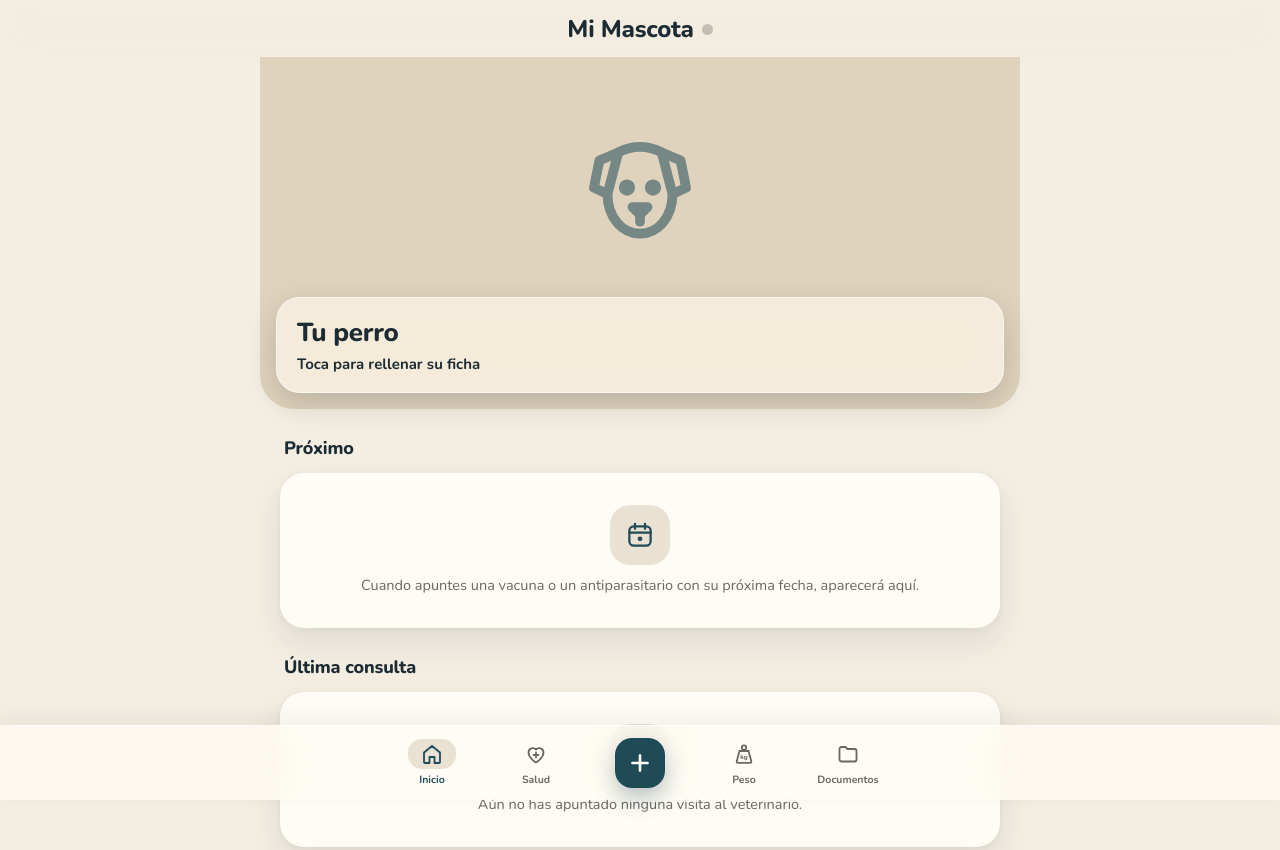
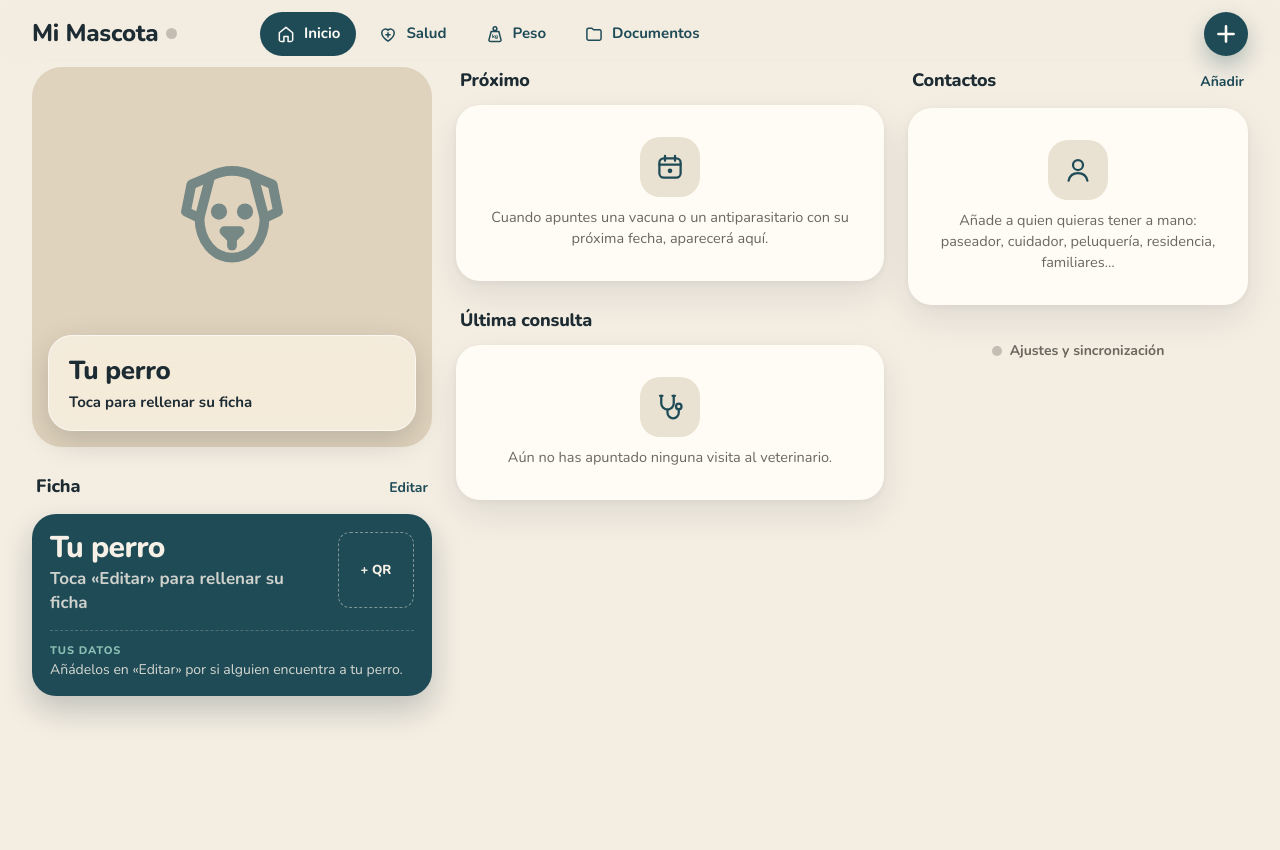
Before and after one commit to Fau25/mi-mascota, a plain HTML site: page index.html in a window 1280 px wide. Shown: the top 850 px of the page. After the commit the page ends 800 px from the top, so only its background shows below. Drawn offline with nearby package versions, Linux system fonts and the light colour scheme.

Commit message:
v32: diseño de escritorio (menú arriba e Inicio en 3 columnas desde 1024 px)
Co-Authored-By: Claude Opus 5.5 <noreply@anthropic.com>
Claude-Session: https://claude.ai/code/session_01RViPf5DwGHAvEPb4uFBKzi

```diff
--- a/index.html
+++ b/index.html
@@ -330,6 +330,33 @@ body.menu-a nav.tabs button.on svg{background:var(--verde2)}
 body.menu-a .mas-nav{display:flex}
 
 @media (prefers-reduced-motion:reduce){*{animation:none!important;transition:none!important}}
+/* ---------- Escritorio (desde 1024 px): menú arriba e Inicio en 3 columnas ---------- */
+@media (min-width:1024px){
+  body.menu-a{padding-bottom:24px}
+  header.top{padding:16px 32px 12px}
+  header.top h1{text-align:left;flex:none}
+  body.menu-a nav.tabs{position:fixed;top:12px;left:260px;right:32px;bottom:auto;padding:0;background:none;border:0;box-shadow:none;-webkit-backdrop-filter:none;backdrop-filter:none;z-index:7;pointer-events:none}
+  body.menu-a nav.tabs .in{max-width:none;gap:6px;pointer-events:auto}
+  body.menu-a nav.tabs button{flex:none;flex-direction:row;gap:8px;font-size:15px;padding:0 16px;height:44px;border-radius:999px;color:var(--verde)}
+  body.menu-a nav.tabs button svg{width:20px;height:20px;padding:0;background:none!important}
+  body.menu-a nav.tabs button.on{background:var(--verde);color:var(--sobre)}
+  body.menu-a nav.tabs button:not(.on):not(.mas-nav):hover{background:var(--card)}
+  body.menu-a nav.tabs .mas-nav{order:9;margin-left:auto;padding:0}
+  body.menu-a nav.tabs .mas-nav span{width:44px;height:44px;border-radius:999px}
+  main:has(#v-inicio.activa.pc){max-width:1360px;padding:4px 32px 24px}
+  #v-inicio.pc{display:grid;grid-template-columns:400px minmax(0,1fr) 340px;gap:24px;align-items:start}
+  #v-inicio.pc .ini-col{min-width:0}
+  #v-inicio.pc .hero{margin:0}
+  #v-inicio.pc .hero-foto{height:380px;border-radius:30px}
+  #v-inicio.pc .ini-col>.sec:first-child{margin-top:0}
+  [role=button],button{cursor:pointer}
+}
+@media (min-width:1024px) and (max-width:1279px){
+  #v-inicio.pc{grid-template-columns:360px minmax(0,1fr)}
+  #v-inicio.pc{grid-template-rows:auto 1fr}
+  #v-inicio.pc .ini-col:nth-child(1){grid-row:1 / span 2}
+  #v-inicio.pc .ini-col:nth-child(3){grid-column:2}
+}
 </style>
 </head>
 <body>
@@ -370,7 +397,7 @@ body.menu-a .mas-nav{display:flex}
 
 <script>
 'use strict';
-const VERSION = 'v31';
+const VERSION = 'v32';
 
 /* ---------- utilidades ---------- */
 const $ = s => document.querySelector(s);
@@ -613,12 +640,12 @@ function renderInicio() {
       <div class="hc-sub">${esc([p.raza || 'Toca para rellenar su ficha', anios(p.nacimiento)].filter(Boolean).join(' · '))}</div>
       ${(ult || p.chip) ? `<div class="hc-loc">${ult ? `<span>${ic('bascula')} ${num(ult.kg)} kg</span>` : ''}${p.chip ? `<span>${ic('chip')} ${esc(p.chip)}</span>` : ''}</div>` : ''}
     </div></div>`;
-  h += `<div class="sec"><h2>Próximo</h2></div><div class="card">`;
+  h += `<!--§--><div class="sec"><h2>Próximo</h2></div><div class="card">`;
   h += av.length ? av.slice(0, 6).map(a => fila({ ico: a.ico, terra: a.terra, t: a.titulo, s: a.cumple ? a.sub : `${a.sub} · ${fmt(a.fecha)}`, der: a.cumple ? `<span class="pill neutro">${diasHasta(a.fecha) === 0 ? '¡hoy!' : 'en ' + diasHasta(a.fecha) + ' días'}</span>` : pillFecha(a.fecha), abrir: a.abrir })).join('')
     : vacioHTML('🗓️', 'Cuando apuntes una vacuna o un antiparasitario con su próxima fecha, aparecerá aquí.');
   h += `</div>`;
 
-  h += `<div class="sec"><h2>Última consulta</h2>${cons.length ? `<button class="link" onclick="irA('salud','consultas')">Ver todas</button>` : ''}</div><div class="card">`;
+  h += `<!--§--><div class="sec"><h2>Última consulta</h2>${cons.length ? `<button class="link" onclick="irA('salud','consultas')">Ver todas</button>` : ''}</div><div class="card">`;
   h += cons.length ? filaConsulta(cons[0]) : vacioHTML('🩺', 'Aún no has apuntado ninguna visita al veterinario.');
   h += `</div>`;
 
@@ -627,11 +654,11 @@ function renderInicio() {
   if (p.urgencias) contactos.push({ e: '🚨', t: 'Urgencias 24 h', s: '', tel: p.urgencias });
   if (p.seguro) contactos.push({ e: '🛡️', t: p.seguro, s: p.poliza ? 'Póliza ' + p.poliza : '', tel: p.telSeguro });
   (p.contactos || []).forEach(c => contactos.push({ e: '👤', t: c.nombre || 'Contacto', s: [c.rol, c.notas].filter(Boolean).join(' · '), tel: c.tel, abrir: `formContacto('${sid(c.id)}')` }));
-  h += `<div class="sec"><h2>Contactos</h2><button class="link" onclick="formContacto()">Añadir</button></div><div class="card">` + (contactos.length ? contactos.map(c => `<div class="contacto" ${c.abrir ? `role="button" tabindex="0" onclick="${c.abrir}" style="cursor:pointer"` : ''}><div class="ico">${c.e}</div><div class="txt"><div class="t">${esc(c.t)}</div>${c.s ? `<div class="s">${esc(c.s)}</div>` : ''}</div>${c.tel ? `<a class="tel" href="tel:${esc(String(c.tel).replace(/\s/g, ''))}" onclick="event.stopPropagation()">Llamar</a>` : ''}</div>`).join('') : vacioHTML('👤', 'Añade a quien quieras tener a mano: paseador, cuidador, peluquería, residencia, familiares…')) + `</div>`;
+  h += `<!--§--><div class="sec"><h2>Contactos</h2><button class="link" onclick="formContacto()">Añadir</button></div><div class="card">` + (contactos.length ? contactos.map(c => `<div class="contacto" ${c.abrir ? `role="button" tabindex="0" onclick="${c.abrir}" style="cursor:pointer"` : ''}><div class="ico">${c.e}</div><div class="txt"><div class="t">${esc(c.t)}</div>${c.s ? `<div class="s">${esc(c.s)}</div>` : ''}</div>${c.tel ? `<a class="tel" href="tel:${esc(String(c.tel).replace(/\s/g, ''))}" onclick="event.stopPropagation()">Llamar</a>` : ''}</div>`).join('') : vacioHTML('👤', 'Añade a quien quieras tener a mano: paseador, cuidador, peluquería, residencia, familiares…')) + `</div>`;
 
   const datosFicha = [['Microchip', p.chip, 1], ['Pasaporte', p.pasaporte, 1], ['ADN canino', p.adn, 1], ['Nacimiento', p.nacimiento ? fmt(p.nacimiento) : ''], ['Esterilizado', p.esterilizado], ['Color', p.color], ['Alergias', p.alergias]].filter(x => x[1]);
   const tieneDueno = p.duenoNombre || p.duenoTel || p.duenoDni || p.duenoDir || p.duenoEmail;
-  h += `<div class="sec"><h2>Ficha</h2><button class="link" onclick="editarPerfil()">Editar</button></div>
+  h += `<!--§--><div class="sec"><h2>Ficha</h2><button class="link" onclick="editarPerfil()">Editar</button></div>
   <div class="f1c oscura">
     <div class="f1c-cab"><div class="f1c-tit"><h3>${esc(p.nombre || 'Tu perro')}</h3><span>${esc(p.raza || 'Toca «Editar» para rellenar su ficha')}</span></div>
       ${p.adnQR ? `<button class="f1c-qr" onclick="verQR()" aria-label="Ver código QR del ADN">${qrSVG(p.adnQR)}</button>` : `<button class="f1c-qr vacio" onclick="editarPerfil('qr')"><span>+ QR</span></button>`}</div>
@@ -640,10 +667,17 @@ function renderInicio() {
       ? `<span class="f1c-et">Si me encuentras</span><b>${esc(p.duenoNombre || '')}</b><span>${esc([p.duenoTel, p.duenoDir].filter(Boolean).join(' · '))}</span>${p.duenoDni || p.duenoEmail ? `<span>${esc([p.duenoDni ? 'DNI ' + p.duenoDni : '', p.duenoEmail].filter(Boolean).join(' · '))}</span>` : ''}`
       : `<span class="f1c-et">Tus datos</span><span>Añádelos en «Editar» por si alguien encuentra a ${esc(p.nombre || 'tu perro')}.</span>`}</div>
   </div>`;
-  h += `<button class="ajustes-link" onclick="abrirAjustes()"><span class="estado-txt" id="estado-txt"></span>Ajustes y sincronización</button>`;
+  h += `<!--§--><button class="ajustes-link" onclick="abrirAjustes()"><span class="estado-txt" id="estado-txt"></span>Ajustes y sincronización</button>`;
+  // Escritorio (desde 1024 px): Denver y su ficha · próximo y última consulta · contactos y ajustes
+  const [bHero, bProx, bCons, bCont, bFicha, bAj] = h.split('<!--§-->');
+  if (MQ_PC.matches) h = `<div class="ini-col">${bHero}${bFicha}</div><div class="ini-col">${bProx}${bCons}</div><div class="ini-col">${bCont}${bAj}</div>`;
+  else h = [bHero, bProx, bCons, bCont, bFicha, bAj].join('');
+  $('#v-inicio').classList.toggle('pc', MQ_PC.matches);
   $('#v-inicio').innerHTML = conIconos(h);
   pintarEstado();
 }
+const MQ_PC = matchMedia('(min-width:1024px)');
+MQ_PC.addEventListener('change', () => { if ($('#v-inicio').classList.contains('activa')) renderInicio(); });
 
 const SUBS = [['vacunas', 'Vacunas'], ['parasitos', 'Antiparasitarios'], ['consultas', 'Consultas'], ['medicacion', 'Medicación']];
 function filaSalud(s, L) {
--- a/sw.js
+++ b/sw.js
@@ -1,5 +1,5 @@
 // Cada cambio de la app: subir la versión (mi-mascota-vNN)
-const CACHE = 'mi-mascota-v31';
+const CACHE = 'mi-mascota-v32';
 const ARCHIVOS = ['./', 'index.html', 'manifest.json', 'icon-180.png', 'icon-192.png', 'icon-512.png'];
 
 self.addEventListener('install', e => {
```
